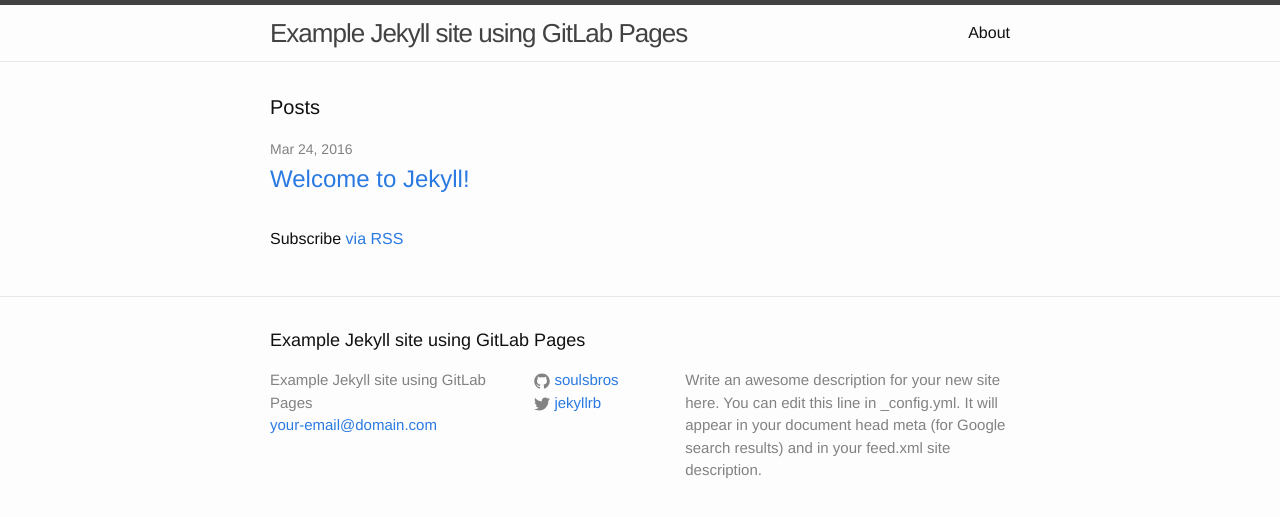
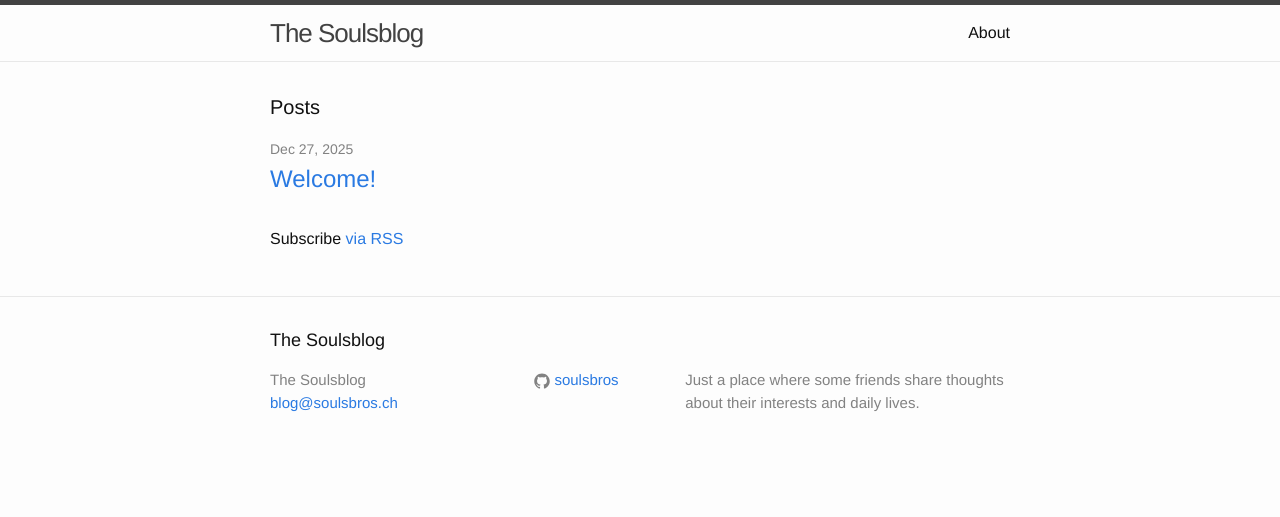
Before and after one commit to soulsbros/Blog, a Jekyll site: the page built from index.html, in a window 1280 px wide. Shown: the top 517 px of the page. Built offline with Jekyll 4.4.1, drawn with Linux system fonts in a browser that asks for light colours.

Commit message:
Update config and layout

```diff
--- a/_config.yml
+++ b/_config.yml
@@ -4,15 +4,14 @@
 # You can create any custom variable you would like, and they will be accessible
 # in the templates via {{ site.myvariable }}.
 
-title: Example Jekyll site using GitLab Pages
-email: your-email@domain.com
-description: >- # this means to ignore newlines until "baseurl:"
-  Write an awesome description for your new site here. You can edit this
-  line in _config.yml. It will appear in your document head meta (for
-  Google search results) and in your feed.xml site description.
+title: The Soulsblog
+email: blog@soulsbros.ch
+description: >-
+  Just a place where some friends share thoughts about their interests
+  and daily lives.
 baseurl: "" # the subpath of your site, e.g. /blog
-url: "" # the base hostname & protocol for your site, e.g. http://example.com
-twitter_username: jekyllrb
+url: "https://blog.soulsbros.ch" # the base hostname & protocol for your site, e.g. http://example.com
+# twitter_username: jekyllrb
 github_username: soulsbros
 
 # Build settings
--- a/_includes/icon-github.html
+++ b/_includes/icon-github.html
@@ -1,2 +1,4 @@
-<a href="https://github.com/{{ include.username }}"><span class="icon icon--github">{% include icon-github.svg
-    %}</span><span class="username">{{ include.username }}</span></a>
+<a href="https://github.com/{{ include.username }}" target="_blank">
+    <span class="icon icon--github">{% include icon-github.svg %}</span>
+    <span class="username">{{ include.username }}</span>
+</a>
--- a/_includes/icon-gitlab.html
+++ b/_includes/icon-gitlab.html
@@ -1,2 +1,4 @@
-<a href="https://gitlab.com/{{ include.username }}"><span class="icon icon--gitlab">{% include icon-gitlab.svg
-    %}</span><span class="username">{{ include.username }}</span></a>
+<a href="https://gitlab.com/{{ include.username }}" target="_blank">
+    <span class="icon icon--gitlab">{% include icon-gitlab.svg %}</span>
+    <span class="username">{{ include.username }}</span>
+</a>
--- a/_includes/icon-twitter.html
+++ b/_includes/icon-twitter.html
@@ -1,2 +1,4 @@
-<a href="https://twitter.com/{{ include.username }}"><span class="icon icon--twitter">{% include icon-twitter.svg
-    %}</span><span class="username">{{ include.username }}</span></a>
+<a href="https://twitter.com/{{ include.username }}" target="_blank">
+    <span class="icon icon--twitter">{% include icon-twitter.svg %}</span>
+    <span class="username">{{ include.username }}</span>
+</a>
--- a/_posts/2016-03-24-welcome-to-jekyll.markdown
+++ /dev/null
@@ -1,25 +0,0 @@
----
-layout: post
-title:  "Welcome to Jekyll!"
-date:   2016-03-24 15:32:14 -0300
-categories: jekyll update
----
-You’ll find this post in your `_posts` directory. Go ahead and edit it and re-build the site to see your changes. You can rebuild the site in many different ways, but the most common way is to run `jekyll serve`, which launches a web server and auto-regenerates your site when a file is updated.
-
-To add new posts, simply add a file in the `_posts` directory that follows the convention `YYYY-MM-DD-name-of-post.ext` and includes the necessary front matter. Take a look at the source for this post to get an idea about how it works.
-
-Jekyll also offers powerful support for code snippets:
-
-{% highlight ruby %}
-def print_hi(name)
-  puts "Hi, #{name}"
-end
-print_hi('Tom')
-# => prints 'Hi, Tom' to STDOUT.
-{% endhighlight %}
-
-Check out the [Jekyll docs][jekyll-docs] for more info on how to get the most out of Jekyll. File all bugs/feature requests at [Jekyll’s GitHub repo][jekyll-gh]. If you have questions, you can ask them on [Jekyll Talk][jekyll-talk].
-
-[jekyll-docs]: http://jekyllrb.com/docs/home
-[jekyll-gh]:   https://github.com/jekyll/jekyll
-[jekyll-talk]: https://talk.jekyllrb.com/
```
Also changed, not shown: _posts/2025-12-27-welcome.markdown (added, +9 -0 lines), README.md.
